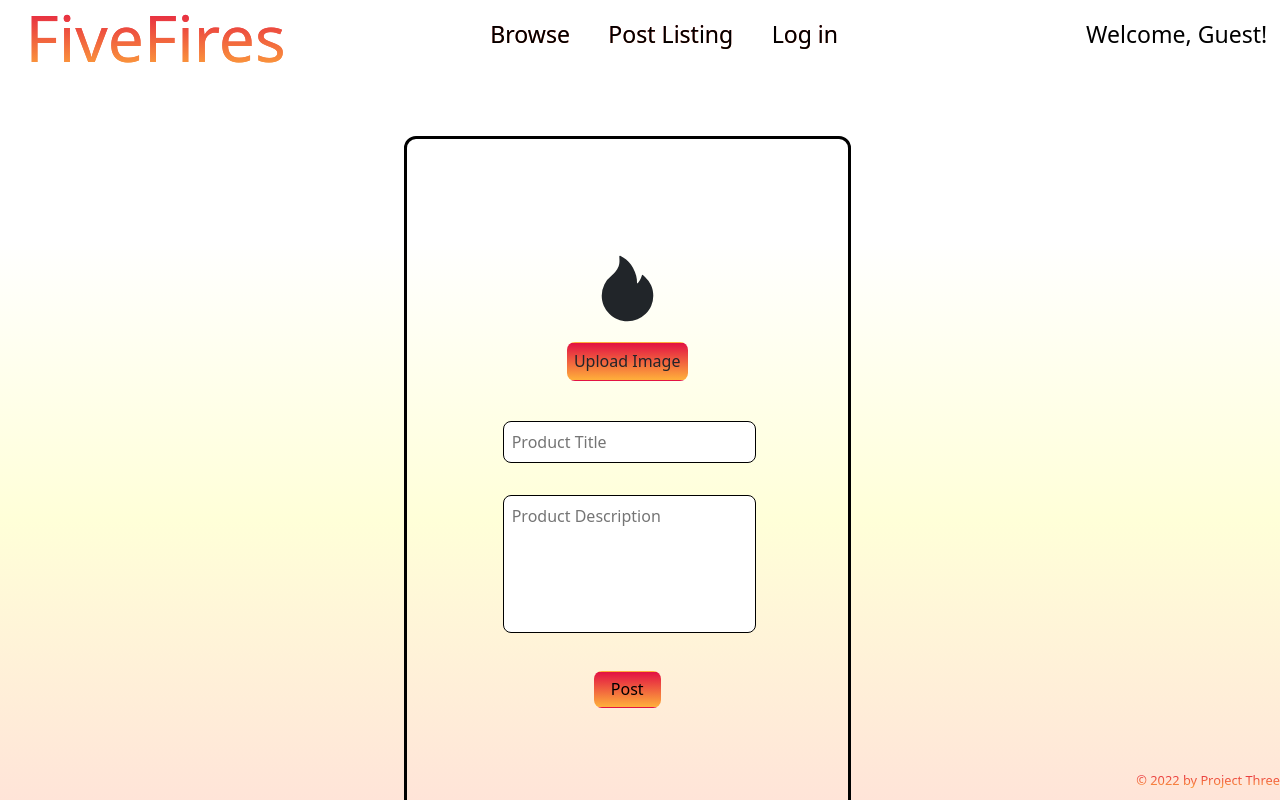
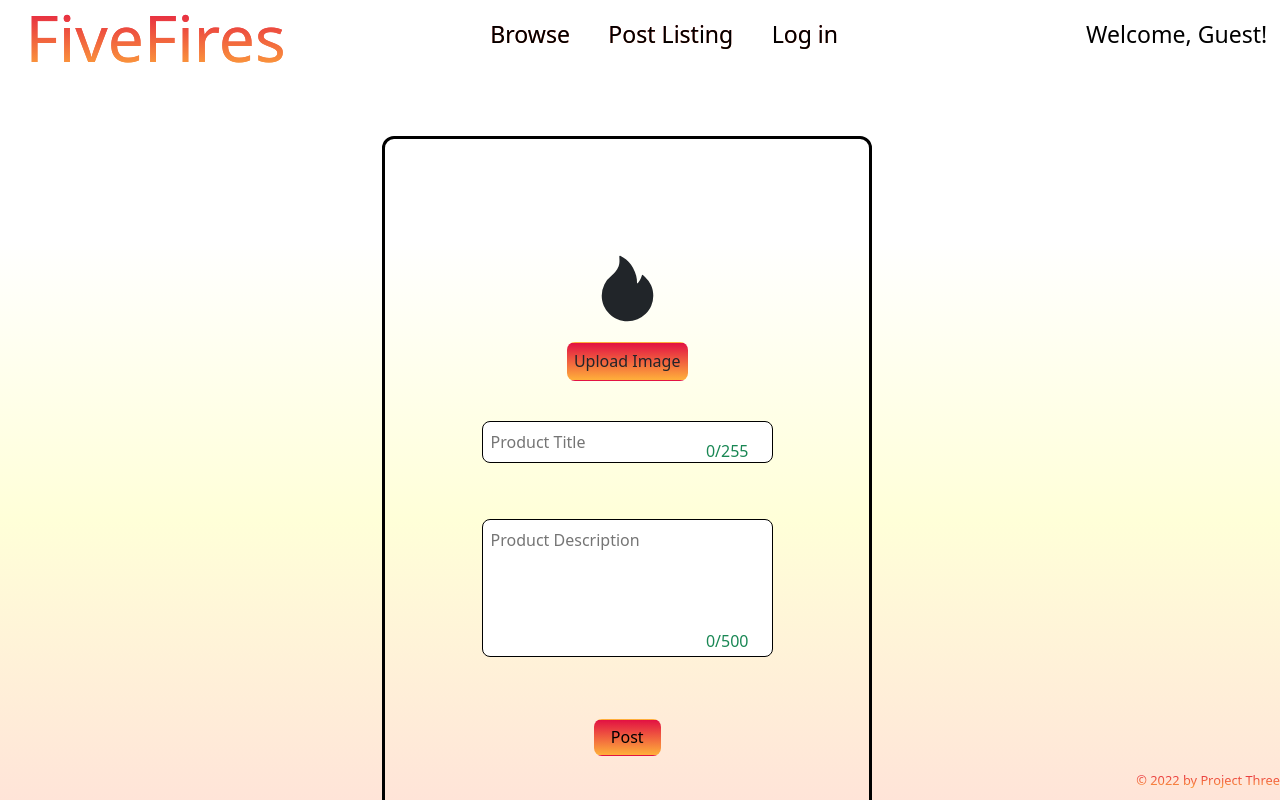
Before and after one commit to AshtonBrugh/project-three, a React (Create React App) app in the folder client/: page /post in a window 1280 px wide. Shown: the top 800 px of the page. Built offline with nearby package versions, Linux system fonts and the light colour scheme; no server answers; a web font is replaced by a local one.

Commit message:
post page styles and functionality updated

```diff
--- a/client/src/components/pages/Post.js
+++ b/client/src/components/pages/Post.js
@@ -6,8 +6,6 @@ import { QUERY_ALL_PRODUCTS, QUERY_ME } from '../../utils/queries';
 import { AiFillFire } from 'react-icons/ai'
 
 import './css/post.css';
-
-
 
 const Post = () => {
 
@@ -40,9 +38,17 @@ const Post = () => {
         setProductImage([...event.target.files]);
     }
 
-    const handleChange = event => {
-        if (event.target.value.length <= 280) {
+    const handleDescriptionChange = event => {
+        console.log('event.target', event.target)
+        if (event.target.value.length <= 500) {
             setProductDescription(event.target.value);
+        }
+    };
+
+    const handleTitleChange = event => {
+        console.log('event.target', event.target)
+        if (event.target.value.length <= 255) {
+            setProductTitle(event.target.value);
         }
     };
 
@@ -76,14 +82,19 @@ const Post = () => {
                         <span id='file-name'><AiFillFire size={75} /></span>
                     </div>
                     <div className='upload'>
-                        <input type='file' id='file-input' onChange={imageChange} onSubmit={handleFormSubmit}></input>
-                        <label for='file-input'>Upload Image</label>
+                        <input type='file' id='file-input'
+                            onChange={imageChange} onSubmit={handleFormSubmit}></input>
+                        <label htmlFor='file-input'>Upload Image</label>
                     </div>
                     <div>
-                        <input className='input-area input-title' type='text' placeholder='Product Title' value={productTitle} onChange={handleChange} onSubmit={handleFormSubmit} ></input>
+                        <input className='input-area input-title' type='text' placeholder='Product Title' id='title-input'
+                            value={productTitle} onChange={handleTitleChange} onSubmit={handleFormSubmit} ></input>
+                        <label htmlFor='title-input' className={((productTitle.length < 225) ? 'text-success' : (productTitle.length < 250) ? 'text-warning' : 'text-danger') + ' title-label'}>{productTitle.length}/255</label>
                     </div>
                     <div>
-                        <textarea className="input-area" placeholder="Product Description" rows="5" value={productDescription} onSubmit={handleFormSubmit}></textarea>
+                        <textarea className="input-area" placeholder="Product Description" rows="5" id='description-text'
+                            value={productDescription} onChange={handleDescriptionChange} onSubmit={handleFormSubmit}></textarea>
+                        <label htmlFor='description-text' className={((productDescription.length < 400) ? 'text-success' : (productDescription.length < 495) ? 'text-warning' : 'text-danger') + ' description-label'}>{productDescription.length}/500</label>
                     </div>
                     <div>
 
--- a/client/src/index.css
+++ b/client/src/index.css
@@ -187,6 +187,18 @@ margin-bottom: 80px;
   display: flex;
 }
 
+.title-label {
+    position: relative !important;
+    top: -40px !important;
+    right: -100px !important;
+}
+
+.description-label {
+    position: relative !important;
+    top: -50px !important;
+    right: -100px !important;
+}
+
 /* Post Listing Styling End */
 
 
```
